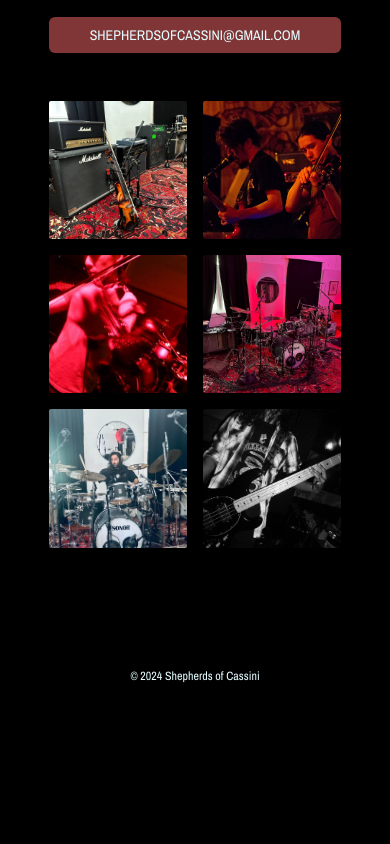
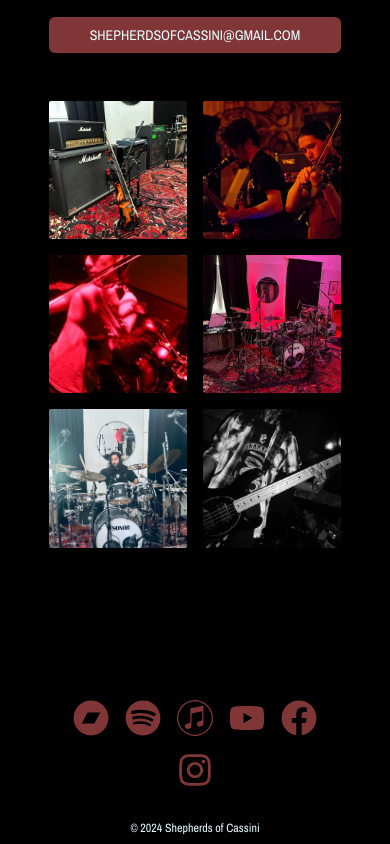
Before and after one commit to viteshbava/shepherds-website, a Next.js app: page / in a window 390 px wide. Shown: the part 3061-3905 px from the top of the page. Before the commit the page ends 3753 px from the top, so only its background shows below. Built offline with nearby package versions, Linux system fonts and the light colour scheme.

Commit message:
Add social icons to footer and hamburger menu

```diff
--- /dev/null
+++ b/app/components/SocialIcons.tsx
@@ -0,0 +1,35 @@
+import Link from 'next/link';
+import React from 'react';
+import { FaBandcamp, FaFacebook, FaInstagram, FaSpotify, FaYoutube } from 'react-icons/fa';
+import { SiItunes } from 'react-icons/si';
+
+const iconClasses = 'size-9 hover:opacity-90';
+
+const SocialIcons = () => {
+  return (
+    <div className='w-full text-red_dim flex sm:flex-wrap justify-center gap-4 sm:gap-9 my-8 sm:my-4 flex-wrap'>
+      <Link target='_blank' href={'https://shepherdsofcassini.bandcamp.com/'}>
+        <FaBandcamp className={iconClasses} />
+      </Link>
+      <Link target='_blank' href={'https://open.spotify.com/artist/7znkRbIN9sOYccThMoIHqM'}>
+        <FaSpotify className={iconClasses} />
+      </Link>
+      <Link
+        target='_blank'
+        href={'https://music.apple.com/us/artist/shepherds-of-cassini/738917354'}>
+        <SiItunes className={iconClasses} />
+      </Link>
+      <Link target='_blank' href={'https://www.youtube.com/shepherdsofcassini'}>
+        <FaYoutube className={iconClasses} />
+      </Link>
+      <Link target='_blank' href={'https://www.facebook.com/shepherdsofcassiniband/'}>
+        <FaFacebook className={iconClasses} />
+      </Link>
+      <Link target='_blank' href={'https://www.instagram.com/shepherdsofcassini/'}>
+        <FaInstagram className={iconClasses} />
+      </Link>
+    </div>
+  );
+};
+
+export default SocialIcons;
--- a/app/components/footer/Footer.tsx
+++ b/app/components/footer/Footer.tsx
@@ -1,9 +1,11 @@
 import React from 'react';
 import Copyright from '../Copyright';
+import SocialIcons from '../SocialIcons';
 
 const Footer = () => {
   return (
-    <footer className='shrink-0 flex justify-center items-center pt-6 pb-2'>
+    <footer className='flex flex-col justify-center items-center pt-6 pb-2 max-w-screen-xl w-[75%]'>
+      <SocialIcons />
       <Copyright className='text-xs' />
     </footer>
   );
--- a/app/components/header/HamburgerMenu.tsx
+++ b/app/components/header/HamburgerMenu.tsx
@@ -3,6 +3,7 @@ import useLockBodyScroll from '@/app/hooks/useLockBodyScroll';
 import Link from 'next/link';
 import { NavLink } from './Header';
 import Copyright from '../Copyright';
+import SocialIcons from '../SocialIcons';
 
 interface HamburgerMenuProps {
   navLinks: NavLink[];
@@ -101,6 +102,7 @@ const HamburgerMenu: React.FC<HamburgerMenuProps> = ({ navLinks, isOpen, closeMe
           ))}
         </ul>
       </nav>
+      <SocialIcons />
       <Copyright className='text-xs' />
     </div>
   );
```
